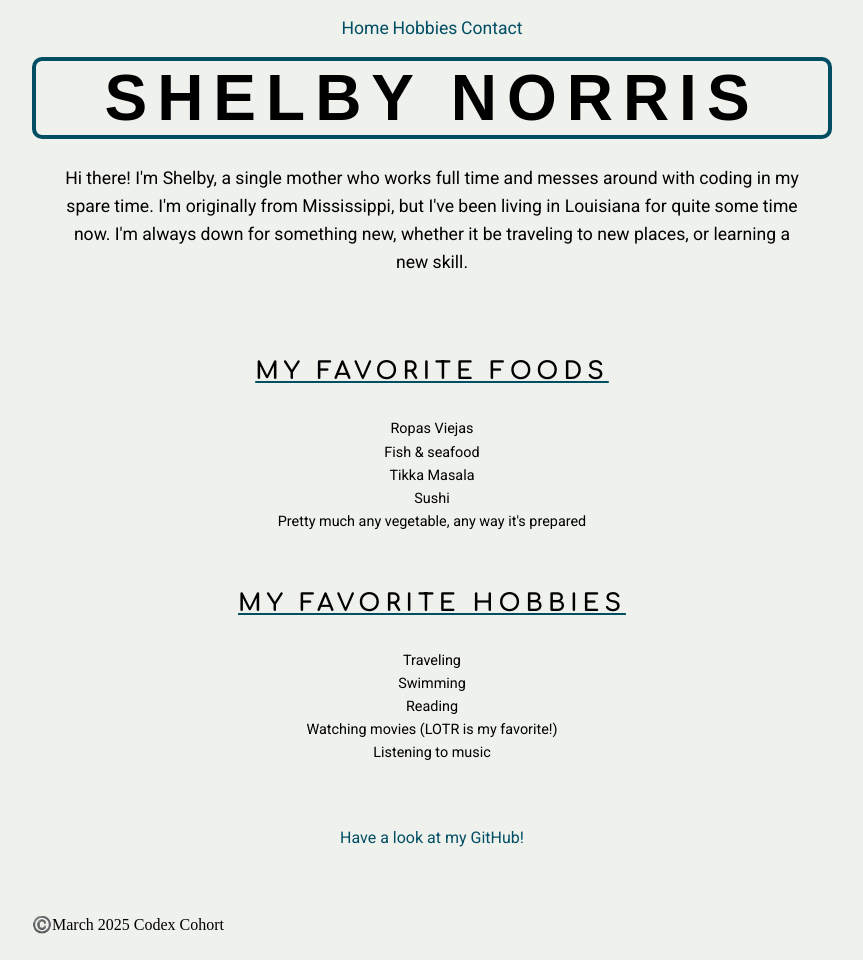
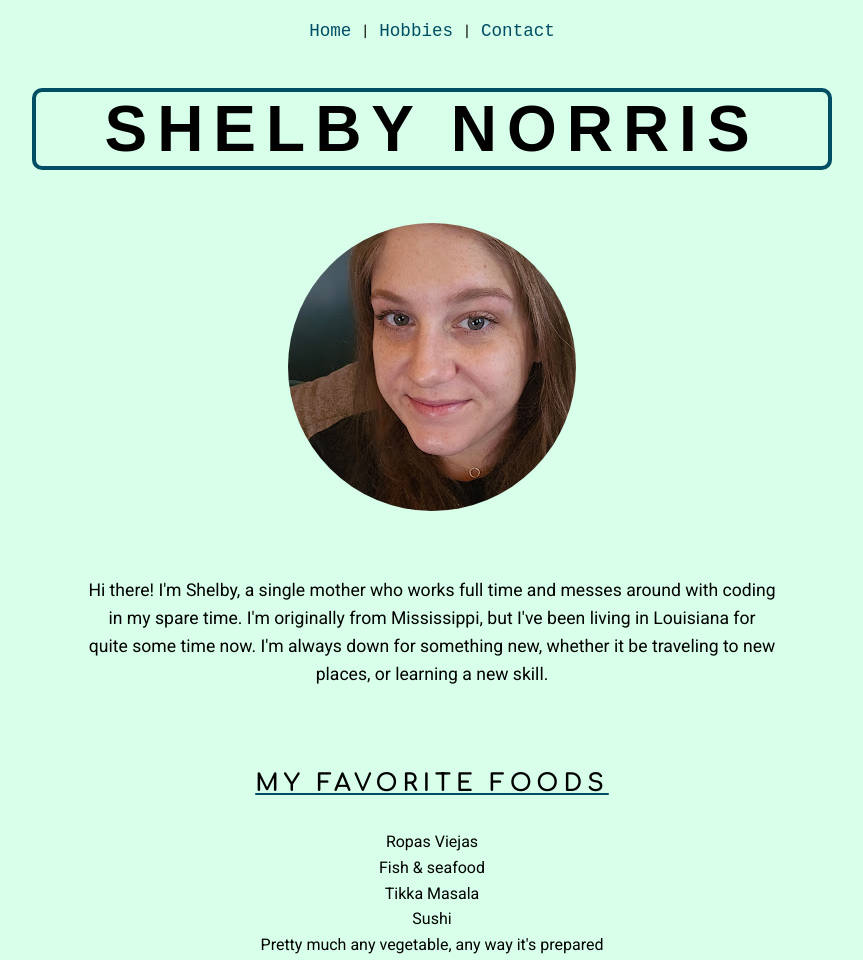
Before and after one commit to slnorris/about-me-page, a plain HTML site: page index.html in a window 1280 px wide. Shown: the top 960 px of the page, without its empty margins (208-1071 px from the left). Drawn offline with Linux system fonts and the light colour scheme; a web font is replaced by a local one.

Commit message:
Added and styled new img, styled and spaced navbar, centered footer, changed some padding and margins

```diff
--- a/index.html
+++ b/index.html
@@ -11,13 +11,15 @@
     <header>
       <nav>
         <ul class="nav">
-          <li><a href="index.html">Home</a></li>
-          <li><a href="hobbies.html">Hobbies</a></li>
+          <li><a href="index.html">Home</a></li> |
+          <li><a href="hobbies.html">Hobbies</a></li> |
           <li><a href="contact.html">Contact</a></li>
         </ul>
       </nav>
     </header>
     <h1><strong>Shelby Norris</strong></h1>
+
+    <img src="pro_pic.jpg" alt="Shelby Norris">
 
     <p>
       Hi there! I'm Shelby, a single mother who works full time and messes
@@ -58,7 +60,7 @@
   </div>
     <br />
 
-    <footer>©️March 2025 Codex Cohort</footer>
+    <footer>©️Made with blood, sweat, tears, and coffee</footer>
     </div>
   </body>
 </html>
--- a/style.css
+++ b/style.css
@@ -7,7 +7,7 @@
 @import url('https://fonts.googleapis.com/css2?family=Afacad+Flux:wght@100..1000&display=swap');
 
 body {
-    background-color: rgb(239, 241, 237)
+    background-color: rgba(159, 255, 203, .4)
 }
 
 .content {
@@ -21,7 +21,7 @@ h1 {
     letter-spacing: 10px;
     font-family: "Afacad Flux", sans-serif;
     font-size: 4rem;
-    margin: 0;
+    margin: 10;
     padding: 5;
     border: 4px solid rgb(0, 78, 100);
     border-radius: 10px;
@@ -41,18 +41,26 @@ h2 {
     text-decoration-color:  rgb(0, 78, 100);
 }
 
+img {
+    border-radius: 50%;
+    display: block;
+    margin: auto;
+    padding: 10px;
+    max-width: 100%;
+}
+
 p {
     line-height: 1.6;
     font-size: 1.1rem;
     font-family: "Roboto", sans-serif;
     text-align: center;
     padding: 25px;
-    margin: 0%;
+    margin: 30px;
 }
 
 ul {
     line-height: 1.6;
-    font-size: .9rem;
+    font-size: 1rem;
     font-family: "Roboto", sans-serif;
 }
 
@@ -62,7 +70,7 @@ div.foods {
 
 ul.foods {
     list-style-type: none;
-    padding: 0;
+    padding: 0px;
 }
 
 div.hobbies {
@@ -84,12 +92,13 @@ ul.hobbies {
 
 .nav li {
     display: inline;
+    padding: 8px;
     font-size: 1.1rem;
 }
 
 a {
     text-decoration: none;
-    font-family: "Roboto", sans-serif;
+    font-family: 'Courier New', Courier, monospace;
     color: rgb(0, 78, 100);
 }
 
@@ -102,3 +111,9 @@ div.github {
     text-align: center;
     padding: 50px;
 }
+
+footer {
+    text-align: center;
+    font-family: 'Courier New', Courier, monospace;
+    text-transform: capitalize;
+}
```
Also changed, not shown: cat meme.jpg (deleted), pro_pic.jpg (added).
